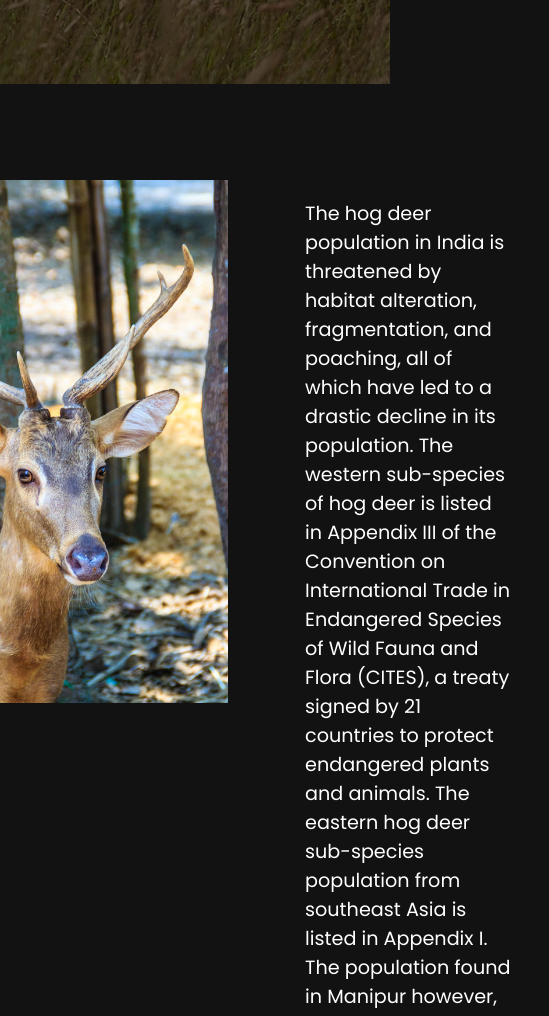
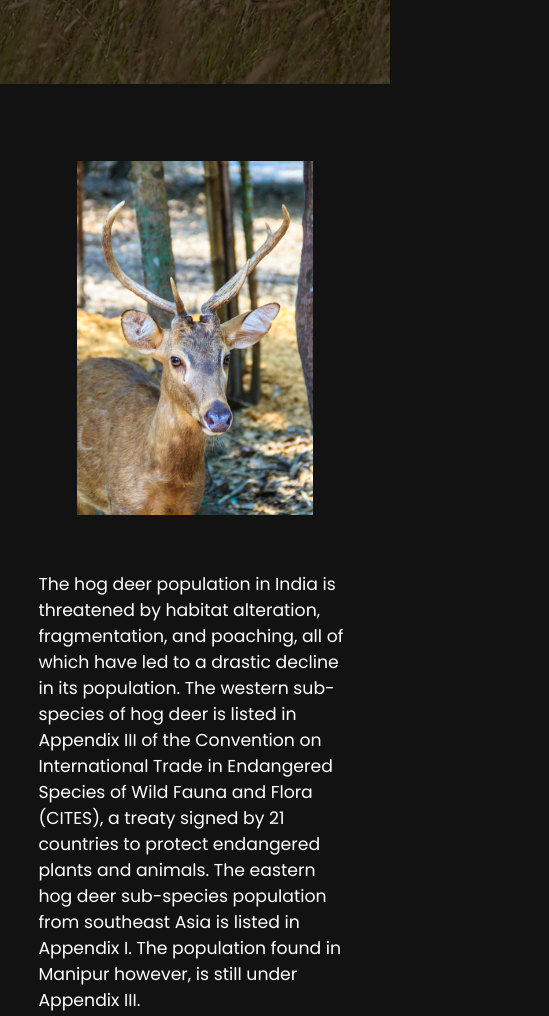
Before and after one commit to Suyash-Singh14/wildlife-conservation, a plain HTML site: page blog0.html in a window 390 px wide. Shown: the part 760-1776 px from the top of the page, 549 px wide, since content can reach past the window. Drawn offline with Linux system fonts and the light colour scheme.

Commit message:
blog pages made responsive

```diff
--- a/static/css/blog.css
+++ b/static/css/blog.css
@@ -208,6 +208,13 @@ body{background-color: var(--dark);}
 }
 
 /*------------------------------MEDIA QUERIES----------------------------*/
+@media all and (max-width: 1200px) {
+    .content-area{flex-direction: column;}
+    .left-img{
+        display: flex;
+        justify-content: center;
+    }
+}
 @media all and (max-width: 1000px) {
     .title {
         font-size: 4em;
@@ -221,6 +228,14 @@ body{background-color: var(--dark);}
         flex-direction: column;
         align-items: center;
         justify-content: space-between;
+    }
+    .left-img img{
+        max-width: 100%;
+        height: auto;
+    }
+    .content-area .right-text{
+        padding: 0;
+        font-size: 90%;
     }
 }
 
@@ -247,4 +262,5 @@ body{background-color: var(--dark);}
         align-items: center;
         justify-content: space-between;
     }
+    .content-area{padding: 2em;}
 }
```
